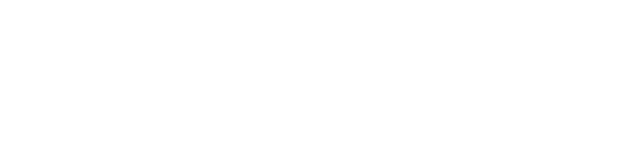
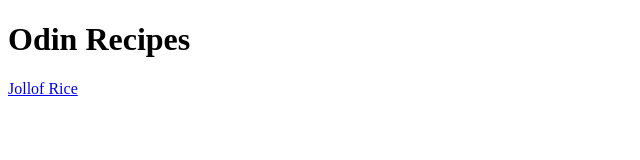
Before and after one commit to YKwaw/odin-recipes, a plain HTML site: page index.html in a window 1280 px wide. Shown: the whole page, without its empty margins (0-640 px from the left). Drawn offline with Linux system fonts and the light colour scheme.

Commit message:
adding links/backlinks between pages

```diff
--- a/index.html
+++ b/index.html
@@ -6,6 +6,9 @@
     <title>Odin Recipies</title>
 </head>
 <body>
+    <h1>Odin Recipes</h1>
+
+    <a href="./recipies/jollof-rice.html"> Jollof Rice</a>
 
 </body>
 </html>
```
Also changed, not shown: recipies/jollof-rice.html (+1 -1 lines).
